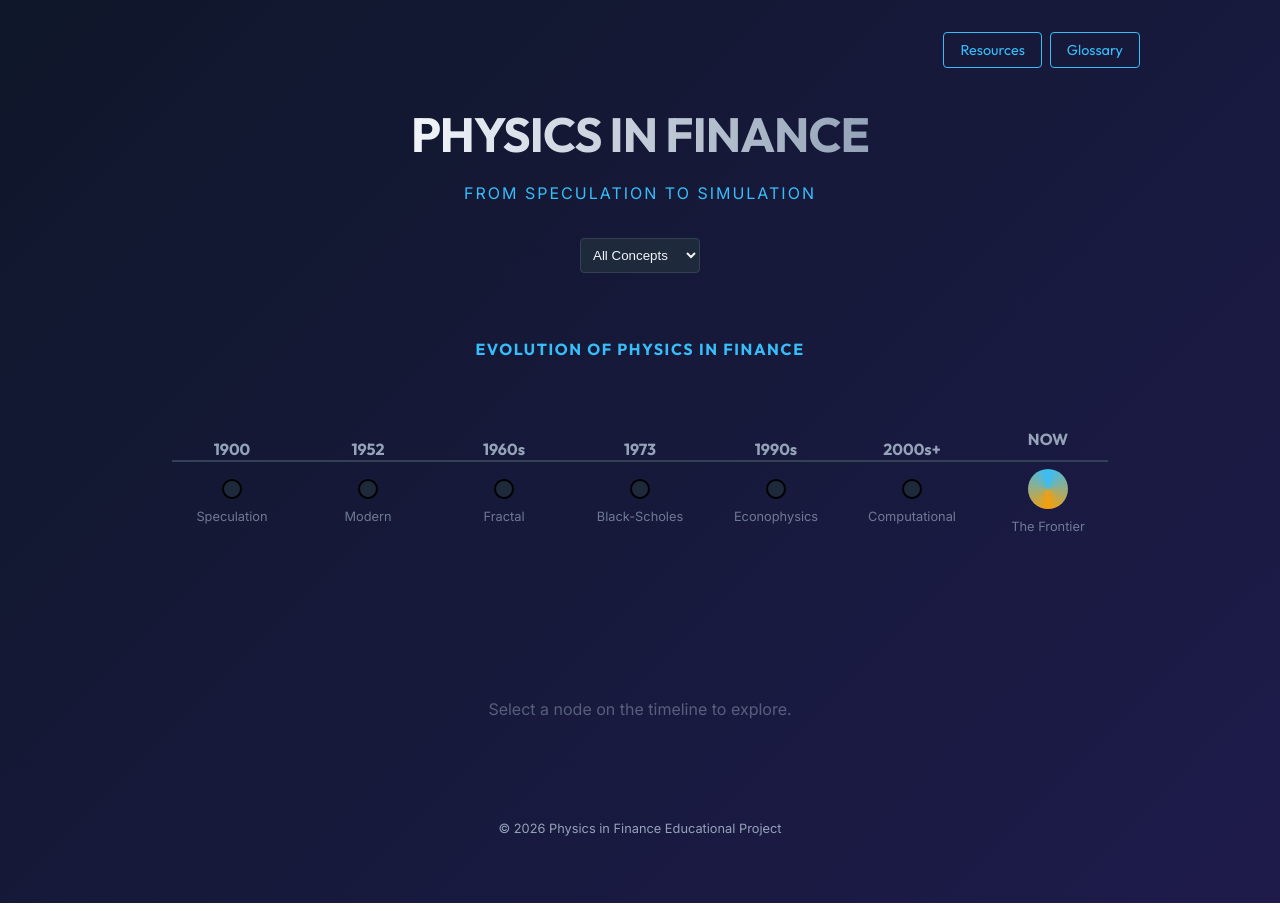
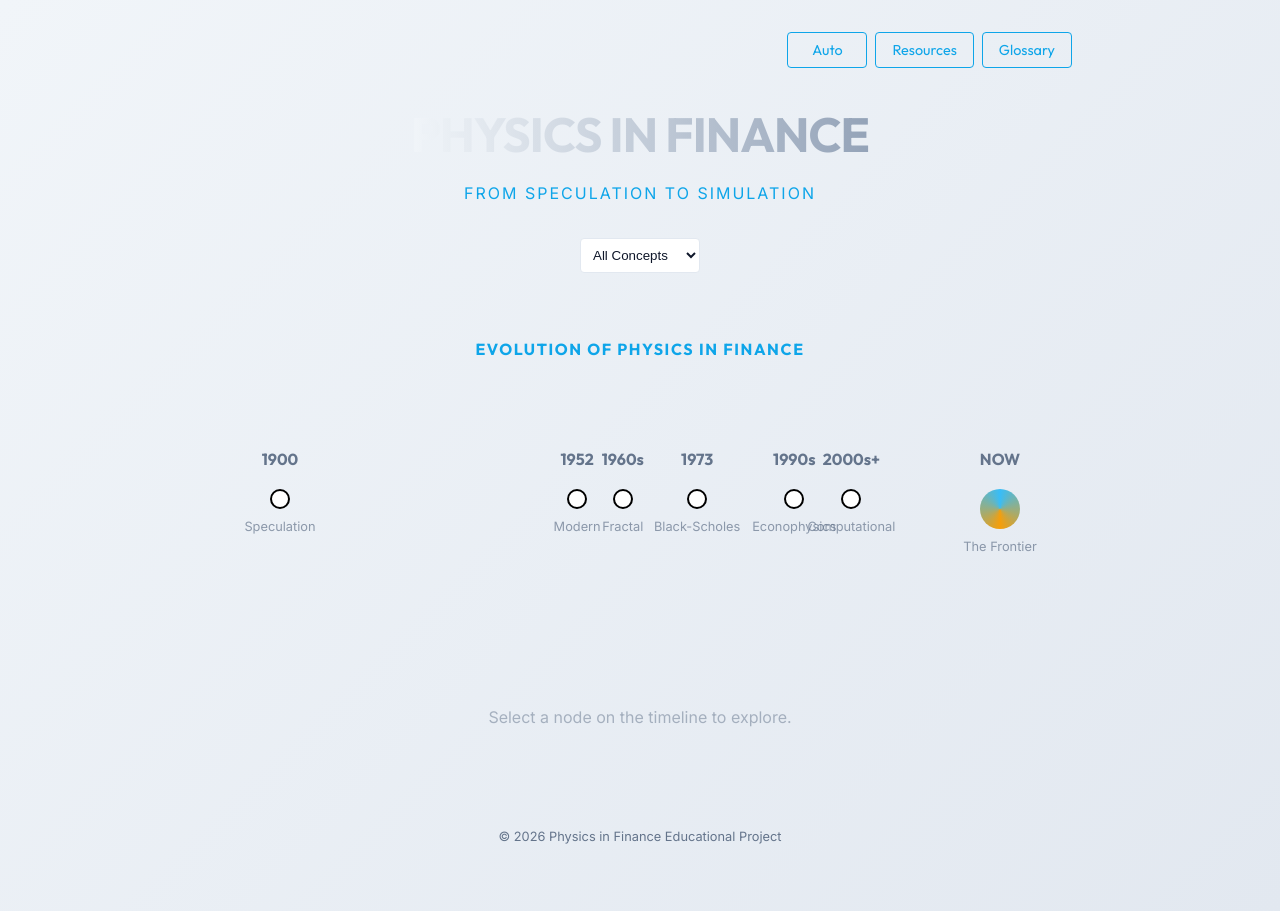
Before and after one commit to benbigwood/physics-finance-dmp, a React (Vite) app: page / in a window 1280 px wide. Built offline with nearby package versions, Linux system fonts and the light colour scheme.

Commit message:
Feat: Add Light/Dark mode and Proportional Timeline

```diff
--- a/src/App.jsx
+++ b/src/App.jsx
@@ -1,4 +1,4 @@
-import { useState } from 'react';
+import { useState, useEffect } from 'react';
 import Timeline from './components/Timeline';
 import ContentPanel from './components/ContentPanel';
 import Glossary from './components/Glossary';
@@ -10,6 +10,26 @@ function App() {
   const [isGlossaryOpen, setIsGlossaryOpen] = useState(false);
   const [isResourcesOpen, setIsResourcesOpen] = useState(false);
   const [filterType, setFilterType] = useState('All');
+  const [theme, setTheme] = useState('system'); // 'system', 'light', 'dark'
+
+  // Apply Theme
+  useEffect(() => {
+    const root = document.documentElement;
+    if (theme === 'system') {
+      root.removeAttribute('data-theme');
+    } else {
+      root.setAttribute('data-theme', theme);
+    }
+  }, [theme]);
+
+  // Toggle function
+  const toggleTheme = () => {
+    setTheme(prev => {
+      if (prev === 'system') return 'light';
+      if (prev === 'light') return 'dark';
+      return 'system';
+    });
+  };
 
   // const physicstypes = ['All', ...new Set(timelineEvents.map(e => e.visualType))];
 
@@ -44,6 +64,22 @@ function App() {
         position: 'relative'
       }}>
         <div style={{ position: 'absolute', top: 0, right: 0, display: 'flex', gap: '0.5rem' }}>
+          <button
+            onClick={toggleTheme}
+            style={{
+              padding: '0.5rem 1rem',
+              background: 'transparent',
+              border: '1px solid var(--color-accent)',
+              color: 'var(--color-accent)',
+              borderRadius: '4px',
+              cursor: 'pointer',
+              fontFamily: 'var(--font-display)',
+              fontSize: '0.9rem',
+              minWidth: '80px'
+            }}
+          >
+            {theme === 'system' ? 'Auto' : theme === 'light' ? 'Light' : 'Dark'}
+          </button>
           <button
             onClick={() => setIsResourcesOpen(true)}
             style={{
--- a/src/components/Timeline.jsx
+++ b/src/components/Timeline.jsx
@@ -3,8 +3,27 @@ import { motion } from 'framer-motion';
 import TimelineNode from './TimelineNode';
 import PropTypes from 'prop-types';
 
+const parseYear = (yearStr) => {
+    if (String(yearStr).toLowerCase() === 'now') return new Date().getFullYear();
+    // match first 4 digits
+    const match = String(yearStr).match(/\d{4}/);
+    return match ? parseInt(match[0], 10) : 1900;
+};
+
 const Timeline = ({ events, activeEvent, onEventSelect }) => {
     const scrollRef = useRef(null);
+
+    // 1. Sort events by parsed year just in case
+    const sortedEvents = [...events].sort((a, b) => parseYear(a.year) - parseYear(b.year));
+
+    // 2. Find Range
+    if (sortedEvents.length === 0) return null;
+    const minYear = parseYear(sortedEvents[0].year);
+    const maxYear = parseYear(sortedEvents[sortedEvents.length - 1].year);
+    const totalDuration = maxYear - minYear;
+
+    // Safety check for single event or zero duration
+    const duration = totalDuration === 0 ? 1 : totalDuration;
 
     return (
         <div style={{ width: '100%', padding: '0 var(--spacing-md)' }}>
@@ -22,37 +41,57 @@ const Timeline = ({ events, activeEvent, onEventSelect }) => {
             <div
                 ref={scrollRef}
                 style={{
-                    display: 'flex',
-                    justifyContent: 'space-between',
-                    alignItems: 'center',
-                    overflowX: 'auto',
-                    paddingBottom: 'var(--spacing-md)',
                     position: 'relative',
+                    width: '100%',
                     maxWidth: '1200px',
                     margin: '0 auto',
-                    gap: 'var(--spacing-sm)'
+                    height: '150px', // Fixed height for absolute nodes
+                    overflowX: 'auto', // Keep scrolling if screen is too small, though absolute layout logic might need min-width
                 }}
             >
+                {/* Scrollable Inner Container to ensure min-width for mobile */}
+                <div style={{ position: 'relative', minWidth: '800px', height: '100%' }}>
+
                     {/* Background Line */}
                     <div style={{
                         position: 'absolute',
-                    top: 'calc(1.5rem + 10px - 1px)', // Align with node centers
-                    left: 0,
-                    right: 0,
+                        top: '50px', // Vertically centered roughly
+                        left: '20px', // Start padding
+                        right: '20px', // End padding
                         height: '2px',
-                    background: 'var(--color-surface-hover)',
+                        background: 'var(--color-timeline-line-color)',
                         zIndex: 0
                     }} />
 
-                {events.map((event, index) => (
+                    {sortedEvents.map((event, index) => {
+                        const year = parseYear(event.year);
+                        // Calculate percentage position (0 to 1)
+                        const relativePos = (year - minYear) / duration;
+                        // Convert to percentage string (leave padding on sides)
+                        // Mapping 0->0% and 1->100% within the "safe area" (e.g., 5% to 95%)
+                        const leftPercent = 5 + (relativePos * 90);
+
+                        return (
+                            <div
+                                key={event.id}
+                                style={{
+                                    position: 'absolute',
+                                    left: `${leftPercent}%`,
+                                    top: '20px', // Adjust to align node circle with line
+                                    transform: 'translateX(-50%)', // Center node on the point
+                                    zIndex: 1
+                                }}
+                            >
                                 <TimelineNode
-                        key={event.id}
                                     event={event}
                                     isActive={activeEvent && activeEvent.id === event.id}
                                     onClick={onEventSelect}
-                        isLast={index === events.length - 1}
+                                    isLast={index === sortedEvents.length - 1}
                                 />
-                ))}
+                            </div>
+                        );
+                    })}
+                </div>
             </div>
         </div>
     );
--- a/src/styles/Theme.css
+++ b/src/styles/Theme.css
@@ -1,27 +1,27 @@
 :root {
-  /* Colors */
-  --color-bg: #0f172a; /* Slate 900 - Deep background */
-  --color-surface: #1e293b; /* Slate 800 - Cards/Panels */
-  --color-surface-hover: #334155; /* Slate 700 */
-  --color-text-primary: #f1f5f9; /* Slate 100 */
-  --color-text-secondary: #94a3b8; /* Slate 400 */
+  /* Default to Light Mode Colors */
+  --color-bg: #f8fafc; /* Slate 50 */
+  --color-surface: #ffffff; /* White */
+  --color-surface-hover: #e2e8f0; /* Slate 200 */
+  --color-text-primary: #0f172a; /* Slate 900 */
+  --color-text-secondary: #64748b; /* Slate 500 */
 
-  --color-accent: #38bdf8; /* Sky 400 - Physics/Tech feel */
-  --color-accent-glow: rgba(56, 189, 248, 0.3);
+  --color-accent: #0ea5e9; /* Sky 500 */
+  --color-accent-glow: rgba(14, 165, 233, 0.2);
 
-  --color-finance: #cbd5e1; /* Slate 300 - Professional */
-  --color-highlight: #f59e0b; /* Amber 500 - Key insights/Gold */
+  --color-finance: #475569; /* Slate 600 */
+  --color-highlight: #d97706; /* Amber 600 */
 
-  --gradient-main: linear-gradient(135deg, #0f172a 0%, #1e1b4b 100%); /* Deep blue/indigo */
+  --gradient-main: linear-gradient(135deg, #f1f5f9 0%, #e2e8f0 100%);
 
   /* Timeline */
-  --timeline-line-color: #475569;
+  --timeline-line-color: #cbd5e1; /* Slate 300 */
   --timeline-node-size: 20px;
   --timeline-node-hover-size: 30px;
 
   /* Typography */
   --font-main: 'Inter', system-ui, -apple-system, sans-serif;
-  --font-display: 'Outfit', sans-serif; /* Modern, geometric */
+  --font-display: 'Outfit', sans-serif;
 
   /* Spacing */
   --spacing-xs: 0.5rem;
@@ -34,3 +34,62 @@
   --transition-fast: 0.2s ease;
   --transition-normal: 0.4s cubic-bezier(0.4, 0, 0.2, 1);
 }
+
+/* System Dark Mode Preference */
+@media (prefers-color-scheme: dark) {
+  :root {
+    --color-bg: #0f172a;
+    --color-surface: #1e293b;
+    --color-surface-hover: #334155;
+    --color-text-primary: #f1f5f9;
+    --color-text-secondary: #94a3b8;
+
+    --color-accent: #38bdf8;
+    --color-accent-glow: rgba(56, 189, 248, 0.3);
+
+    --color-finance: #cbd5e1;
+    --color-highlight: #f59e0b;
+
+    --gradient-main: linear-gradient(135deg, #0f172a 0%, #1e1b4b 100%);
+
+    --timeline-line-color: #475569;
+  }
+}
+
+/* Manual Dark Mode Override */
+[data-theme="dark"] {
+  --color-bg: #0f172a;
+  --color-surface: #1e293b;
+  --color-surface-hover: #334155;
+  --color-text-primary: #f1f5f9;
+  --color-text-secondary: #94a3b8;
+
+  --color-accent: #38bdf8;
+  --color-accent-glow: rgba(56, 189, 248, 0.3);
+
+  --color-finance: #cbd5e1;
+  --color-highlight: #f59e0b;
+
+  --gradient-main: linear-gradient(135deg, #0f172a 0%, #1e1b4b 100%);
+
+  --timeline-line-color: #475569;
+}
+
+/* Manual Light Mode Override */
+[data-theme="light"] {
+  --color-bg: #f8fafc;
+  --color-surface: #ffffff;
+  --color-surface-hover: #e2e8f0;
+  --color-text-primary: #0f172a;
+  --color-text-secondary: #64748b;
+
+  --color-accent: #0ea5e9;
+  --color-accent-glow: rgba(14, 165, 233, 0.2);
+
+  --color-finance: #475569;
+  --color-highlight: #d97706;
+
+  --gradient-main: linear-gradient(135deg, #f1f5f9 0%, #e2e8f0 100%);
+
+  --timeline-line-color: #cbd5e1;
+}
```
Lines whose indentation alone changed are shown as unchanged.
